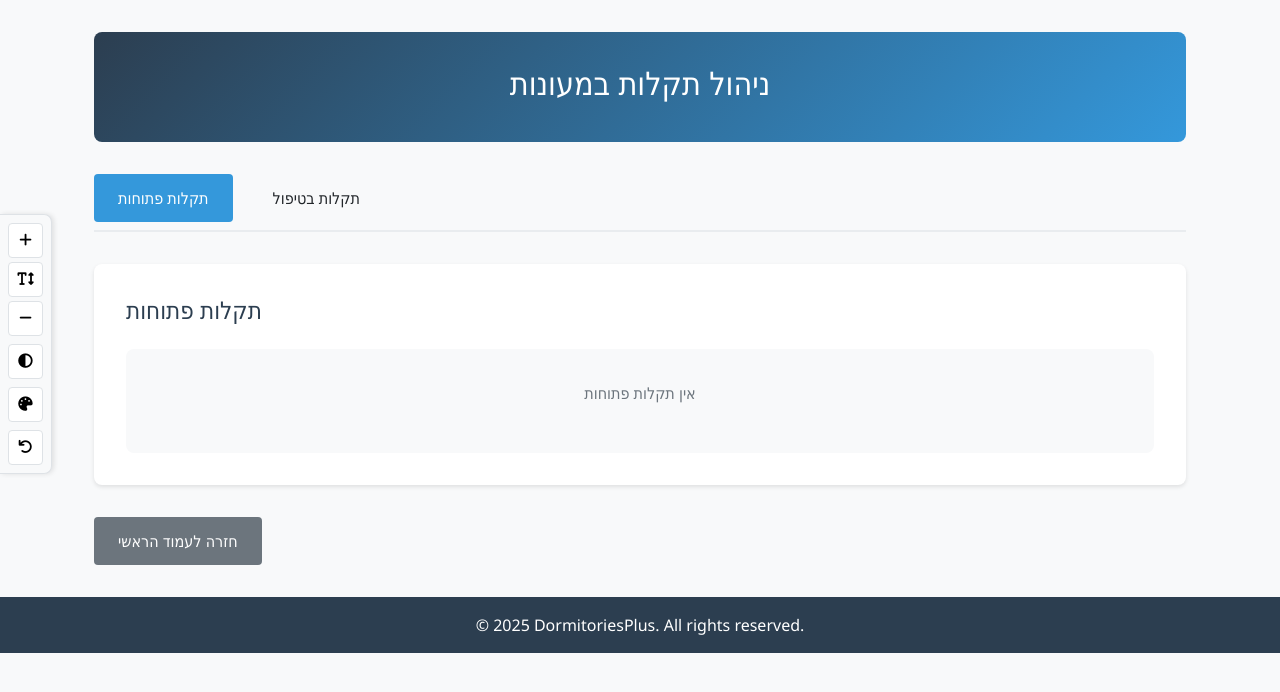
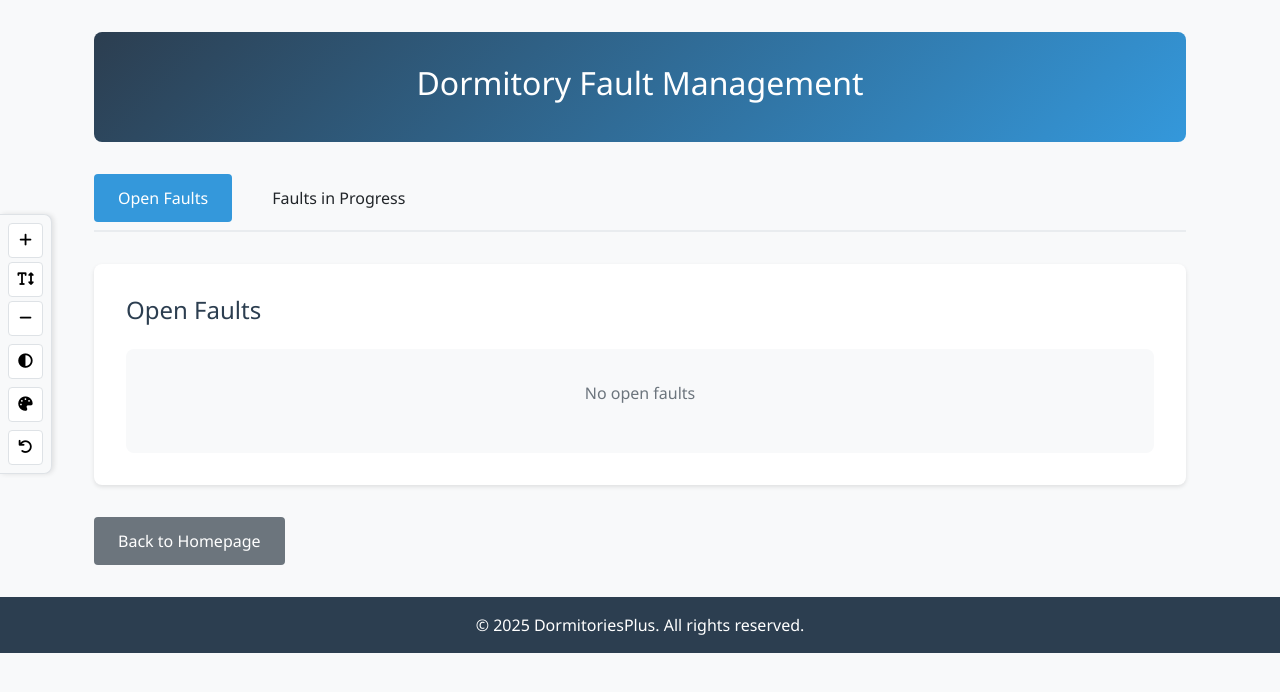
Before and after one commit to dorm-manage/dorm-manage-system, a Django app: template templates/BM_pages/BM_faults.html in a window 1280 px wide. Shown: the part 56-748 px from the top of the page. Run offline with Django 5.2, Linux system fonts and the light colour scheme; the template is opened without the code that fills it, so the values that code supplies are empty.

Commit message:
Translate bm_faults

```diff
--- a/templates/BM_pages/BM_faults.html
+++ b/templates/BM_pages/BM_faults.html
@@ -1,7 +1,8 @@
 {% extends 'base.html' %}
 {% load static %}
+{% load i18n %}
 
-{% block title %}ניהול תקלות - מנהל בניין{% endblock %}
+{% block title %}{% translate "Fault Management - Building Manager" %}{% endblock %}
 
 {% block extra_css %}
 <style>
@@ -219,32 +220,32 @@
 {% block content %}
 <div class="container">
     <div class="hero">
-        <h2>ניהול תקלות במעונות</h2>
+        <h2>{% translate "Dormitory Fault Management" %}</h2>
     </div>
 
-    <!-- ניווט בין טאבים -->
+    <!-- Tab Navigation -->
     <div class="tab-navigation">
-        <div class="tab active" data-tab="open-faults">תקלות פתוחות</div>
-        <div class="tab" data-tab="pending-faults">תקלות בטיפול</div>
+        <div class="tab active" data-tab="open-faults">{% translate "Open Faults" %}</div>
+        <div class="tab" data-tab="pending-faults">{% translate "Faults in Progress" %}</div>
     </div>
 
-    <!-- תקלות פתוחות -->
+    <!-- Open Faults -->
     <div id="open-faults" class="tab-content active">
         <div class="section">
-            <h3>תקלות פתוחות</h3>
+            <h3>{% translate "Open Faults" %}</h3>
             {% if open_fault_reports %}
               <table>
                 <thead>
                   <tr>
-                    <th>סטודנט</th>
-                    <th>בניין</th>
-                    <th>חדר</th>
-                    <th>סוג התקלה</th>
-                    <th>תיאור התקלה</th>
-                    <th>דחיפות</th>
-                    <th>תאריך דיווח</th>
-                    <th>הערות מנהל</th>
-                    <th>פעולות</th>
+                    <th>{% translate "Student" %}</th>
+                    <th>{% translate "Building" %}</th>
+                    <th>{% translate "Room" %}</th>
+                    <th>{% translate "Fault Type" %}</th>
+                    <th>{% translate "Fault Description" %}</th>
+                    <th>{% translate "Urgency" %}</th>
+                    <th>{% translate "Report Date" %}</th>
+                    <th>{% translate "Admin Notes" %}</th>
+                    <th>{% translate "Actions" %}</th>
                   </tr>
                 </thead>
                 <tbody>
@@ -273,8 +274,8 @@
                         <form method="POST" action="{% url 'BM_faults' %}">
                           {% csrf_token %}
                           <input type="hidden" name="fault_id" value="{{ fault.id }}">
-                          <button type="submit" name="action" value="pending" class="btn btn-primary" style="display: block; margin-bottom: 5px;">סמן בטיפול</button>
-                          <button type="submit" name="action" value="resolved" class="btn btn-success" style="display: block;">סגור דיווח</button>
+                          <button type="submit" name="action" value="pending" class="btn btn-primary" style="display: block; margin-bottom: 5px;">{% translate "Mark in Progress" %}</button>
+                          <button type="submit" name="action" value="resolved" class="btn btn-success" style="display: block;">{% translate "Close Report" %}</button>
                         </form>
                       </td>
                     </tr>
@@ -286,9 +287,9 @@
               {% if open_fault_reports.has_other_pages %}
                 <div class="pagination">
                   {% if open_fault_reports.has_previous %}
-                    <a href="?open_page={{ open_fault_reports.previous_page_number }}">&laquo; הקודם</a>
+                    <a href="?open_page={{ open_fault_reports.previous_page_number }}">&laquo; {% translate "Previous" %}</a>
                   {% else %}
-                    <span class="disabled">&laquo; הקודם</span>
+                    <span class="disabled">&laquo; {% translate "Previous" %}</span>
                   {% endif %}
 
                   {% for i in open_fault_reports.paginator.page_range %}
@@ -300,38 +301,38 @@
                   {% endfor %}
 
                   {% if open_fault_reports.has_next %}
-                    <a href="?open_page={{ open_fault_reports.next_page_number }}">הבא &raquo;</a>
+                    <a href="?open_page={{ open_fault_reports.next_page_number }}">{% translate "Next" %} &raquo;</a>
                   {% else %}
-                    <span class="disabled">הבא &raquo;</span>
+                    <span class="disabled">{% translate "Next" %} &raquo;</span>
                   {% endif %}
                 </div>
               {% endif %}
             {% else %}
               <div class="no-requests">
-                <p>אין תקלות פתוחות</p>
+                <p>{% translate "No open faults" %}</p>
               </div>
             {% endif %}
         </div>
     </div>
 
-    <!-- תקלות בטיפול -->
+    <!-- Faults in Progress -->
     <div id="pending-faults" class="tab-content">
         <div class="section">
-            <h3>תקלות בטיפול</h3>
+            <h3>{% translate "Faults in Progress" %}</h3>
             {% if pending_fault_reports %}
               <table>
                 <thead>
                   <tr>
-                    <th>סטודנט</th>
-                    <th>בניין</th>
-                    <th>חדר</th>
-                    <th>סוג התקלה</th>
-                    <th>תיאור התקלה</th>
-                    <th>דחיפות</th>
-                    <th>תאריך דיווח</th>
-                    <th>עדכון אחרון</th>
-                    <th>הערות מנהל</th>
-                    <th>פעולות</th>
+                    <th>{% translate "Student" %}</th>
+                    <th>{% translate "Building" %}</th>
+                    <th>{% translate "Room" %}</th>
+                    <th>{% translate "Fault Type" %}</th>
+                    <th>{% translate "Fault Description" %}</th>
+                    <th>{% translate "Urgency" %}</th>
+                    <th>{% translate "Report Date" %}</th>
+                    <th>{% translate "Last Update" %}</th>
+                    <th>{% translate "Admin Notes" %}</th>
+                    <th>{% translate "Actions" %}</th>
                   </tr>
                 </thead>
                 <tbody>
@@ -346,7 +347,7 @@
                       <td>
                           {{ fault.created_at|date:"d/m/Y H:i" }}
                           <br>
-                          <span style="font-size: 0.85em; color: #6c757d;">(בטיפול {{ fault.days_elapsed_text }})</span>
+                          <span style="font-size: 0.85em; color: #6c757d;">({% translate "in progress" %} {{ fault.days_elapsed_text }})</span>
                         </td>
                       <td>{{ fault.updated_at|date:"d/m/Y H:i" }}</td>
                       <td>
@@ -356,16 +357,16 @@
                           <input type="hidden" name="fault_id" value="{{ fault.id }}">
                           <input type="hidden" name="action" value="comment">
                           <div class="comment-container">
-                              <textarea name="admin_comment" class="comment-input" placeholder="הוסף הערה לסטודנט (לא חובה)"></textarea>
+                              <textarea name="admin_comment" class="comment-input" placeholder="{% translate 'Add comment to student (optional)' %}"></textarea>
                           </div>
-                          <button type="submit" class="comment-btn">שמור</button>
+                          <button type="submit" class="comment-btn">{% translate "Save" %}</button>
                         </form>
                       </td>
                       <td>
                         <form method="POST" action="{% url 'BM_faults' %}">
                           {% csrf_token %}
                           <input type="hidden" name="fault_id" value="{{ fault.id }}">
-                          <button type="submit" name="action" value="resolved" class="btn btn-success">סגור דיווח</button>
+                          <button type="submit" name="action" value="resolved" class="btn btn-success">{% translate "Close Report" %}</button>
                         </form>
                       </td>
                     </tr>
@@ -377,9 +378,9 @@
               {% if pending_fault_reports.has_other_pages %}
                 <div class="pagination">
                   {% if pending_fault_reports.has_previous %}
-                    <a href="?pending_page={{ pending_fault_reports.previous_page_number }}#pending-faults">&laquo; הקודם</a>
+                    <a href="?pending_page={{ pending_fault_reports.previous_page_number }}#pending-faults">&laquo; {% translate "Previous" %}</a>
                   {% else %}
-                    <span class="disabled">&laquo; הקודם</span>
+                    <span class="disabled">&laquo; {% translate "Previous" %}</span>
                   {% endif %}
 
                   {% for i in pending_fault_reports.paginator.page_range %}
@@ -391,21 +392,21 @@
                   {% endfor %}
 
                   {% if pending_fault_reports.has_next %}
-                    <a href="?pending_page={{ pending_fault_reports.next_page_number }}#pending-faults">הבא &raquo;</a>
+                    <a href="?pending_page={{ pending_fault_reports.next_page_number }}#pending-faults">{% translate "Next" %} &raquo;</a>
                   {% else %}
-                    <span class="disabled">הבא &raquo;</span>
+                    <span class="disabled">{% translate "Next" %} &raquo;</span>
                   {% endif %}
                 </div>
               {% endif %}
             {% else %}
               <div class="no-requests">
-                <p>אין תקלות בטיפול</p>
+                <p>{% translate "No faults in progress" %}</p>
               </div>
             {% endif %}
         </div>
     </div>
 
-    <a href="{% url 'BM_Homepage' %}" class="back-button">חזרה לעמוד הראשי</a>
+    <a href="{% url 'BM_Homepage' %}" class="back-button">{% translate "Back to Homepage" %}</a>
 </div>
 {% endblock %}
 
```
Also changed, not shown: locale/ar/LC_MESSAGES/django.po, locale/en/LC_MESSAGES/django.po, locale/he/LC_MESSAGES/django.po, locale/zh/LC_MESSAGES/django.po, 4 other files.
